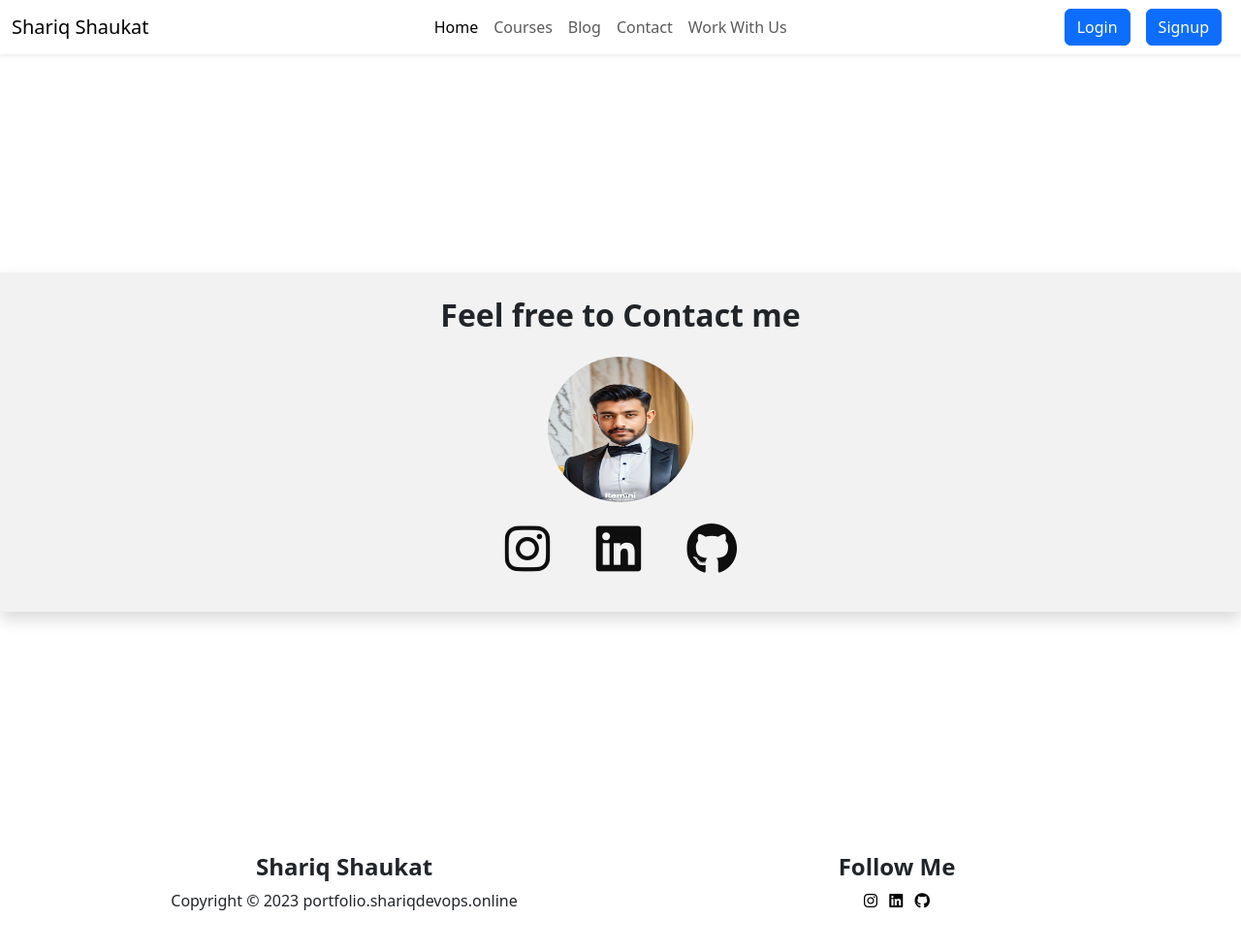
After one commit to shariqazeem/djangoblog, a Django app: page /contact/ in a window 1280 px wide. The commit adds this page. Shown: the whole page at 97% size. Run offline with Django 4.2, Linux system fonts and the light colour scheme; data comes from the database, SQL or seed files in the repository; both versions use the stored data as it was after the commit; some libraries are stand-ins or nearby versions.

Commit message:
added ImageModel and more features

```diff
--- a/myproject/myapp/admin.py
+++ b/myproject/myapp/admin.py
@@ -5,8 +5,10 @@ from .models import Course
 from .models import RCourse
 from .models import Caraousel
 from .models import Comment
+from .models import ImageModel
 
 admin.site.register(Course)
 admin.site.register(RCourse)
 admin.site.register(Caraousel)
 admin.site.register(Comment)
+admin.site.register(ImageModel)
--- a/myproject/myapp/models.py
+++ b/myproject/myapp/models.py
@@ -32,6 +32,12 @@ class Caraousel(models.Model):
     def __str__(self):
         return str(self.image)
 
+class ImageModel(models.Model):
+    image = models.ImageField(upload_to='images')  # Define the path where the images will be stored
+
+    def __str__(self):
+        return str(self.image)
+
 class Comment(models.Model):
     course = models.ForeignKey(RCourse, on_delete=models.CASCADE)
     text = models.TextField()
--- a/myproject/myapp/templates/base.html
+++ b/myproject/myapp/templates/base.html
@@ -23,7 +23,7 @@
           <div class="collapse navbar-collapse" id="navbarSupportedContent">
             <ul class="navbar-nav m-auto mb-2 mb-lg-0">
               <li class="nav-item">
-                <a class="nav-link active" aria-current="page" href="{% url "index" %}">Home</a>
+                <a class="nav-link active" aria-current="page" href="{% url 'index' %}">Home</a>
               </li>
               <li class="nav-item">
                 <a class="nav-link" href="{% url 'courses' %}">Courses</a>
@@ -32,7 +32,7 @@
                 <a class="nav-link" href="#">Blog</a>
               </li>
               <li class="nav-item">
-                <a class="nav-link" href="#">Contact</a>
+                <a class="nav-link" href="{% url 'contact' %}">Contact</a>
               </li>
               <li class="nav-item">
                 <a class="nav-link" href="#">Work With Us</a>
--- /dev/null
+++ b/myproject/myapp/templates/contact.html
@@ -0,0 +1,31 @@
+{% extends "base.html" %}
+{% load static %}
+
+
+</style>
+
+{% block body %}
+<div class="min-vh-100 d-flex justify-content-center align-items-center">
+    <div class="w-100 shadow" style="background-color: #f2f2f2; height: 350px; display: flex; flex-direction: column; justify-content: center;">
+        <h2 class="text-center fw-bold mb-4">Feel free to Contact me</h2>
+        <img style="height: 150px; width: 150px; border-radius: 50%; margin: 0 auto;" src="{{ image.image.url }}" alt="Caraousel Image">
+        <ul class="list-unstyled list-inline social-icons text-center mt-4">
+            <li class="list-inline-item mx-4">
+              <a href="https://www.instagram.com/itx_shariq" target="_blank" title="Instagram">
+                <i class="fa-brands fa-instagram fa-3x fa-beat-fade" style="color: #000000; "></i>
+              </a>
+            </li>
+            <li class="list-inline-item mx-4">
+              <a href="https://www.linkedin.com/in/shariq-shaukat786" target="_blank" title="LinkedIn">
+                <i class="fa-brands fa-linkedin fa-3x fa-beat-fade" style="color: #000000;"></i>
+              </a>
+            </li>
+            <li class="list-inline-item mx-4">
+              <a href="https://www.github.com/shariqazeem" target="_blank" title="GitHub">
+                <i class="fa-brands fa-github fa-3x fa-beat-fade" style="color: #000000;"></i>
+              </a>
+            </li>
+        </ul>
+    </div>
+</div>
+{% endblock body %}
--- a/myproject/myapp/views.py
+++ b/myproject/myapp/views.py
@@ -2,13 +2,14 @@ from django.shortcuts import render, HttpResponse,redirect, get_object_or_404
 from django.contrib.auth.models import User
 from django.contrib.auth import authenticate, login, logout
 from django.contrib import messages
-from .models import Course, RCourse, Caraousel, Comment
+from .models import Course, RCourse, Caraousel, Comment, ImageModel
 
 # Create your views here.
 def index(request):
     rcourses = RCourse.objects.all()
-    caraousel = Caraousel.objects.all()
+    caraousel = Caraousel.objects.all()  # Retrieve the first image from the Caraousel model
     return render(request, 'index.html', {'rcourses': rcourses, 'caraousel': caraousel})
+
 
 
 def LoginPage(request):
@@ -79,3 +80,7 @@ def add_comment(request, course_title):
             Comment.objects.create(course=course, text=text, username=username)
 
     return redirect('watch_course', course_title=course.title)
+
+def ContactPage(request):
+    image = ImageModel.objects.first()
+    return render(request, 'contact.html',{'image':image})
--- a/myproject/myproject/urls.py
+++ b/myproject/myproject/urls.py
@@ -31,6 +31,7 @@ urlpatterns = [
     path('courses/', views.CoursesPage, name='courses'),
     path('watch/<str:course_title>/', views.watch_course, name='watch_course'),
     path('add_comment/<str:course_title>/', views.add_comment, name='add_comment'),
+    path('contact/', views.ContactPage, name='contact'),
 
 
 ] + static(settings.MEDIA_URL, document_root=settings.MEDIA_ROOT)
```
Also changed, not shown: myproject/db.sqlite3, myproject/media/carousel_images/1692539403355.jpg (added), myproject/media/carousel_images/1692539403355_ptn9TJu.jpg (added), myproject/media/carousel_images/lap_AXxxxJP.jfif (added), myproject/media/images/1692539403355.jpg (added), myproject/myapp/migrations/0010_imagemodel.py (added).
